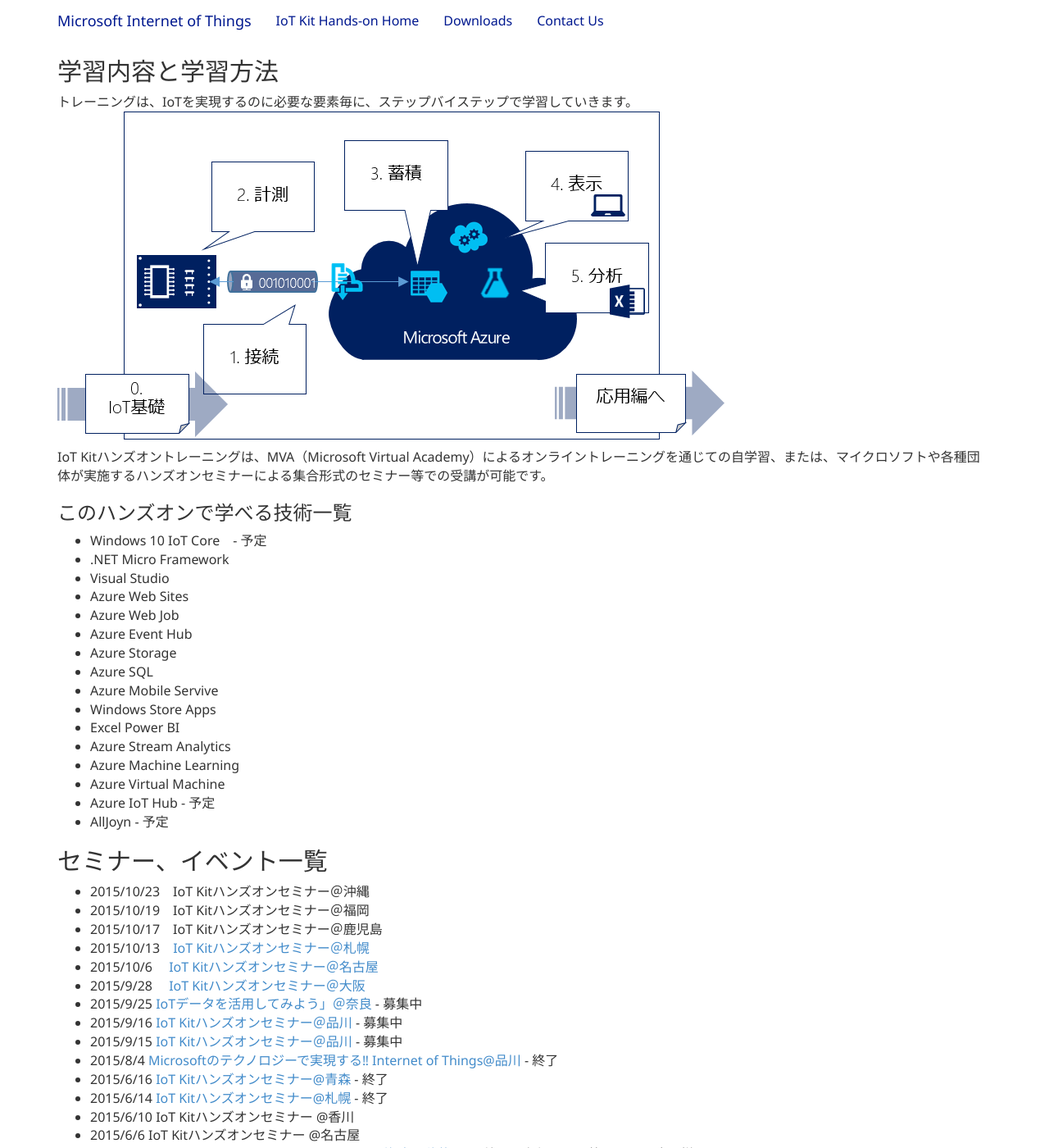
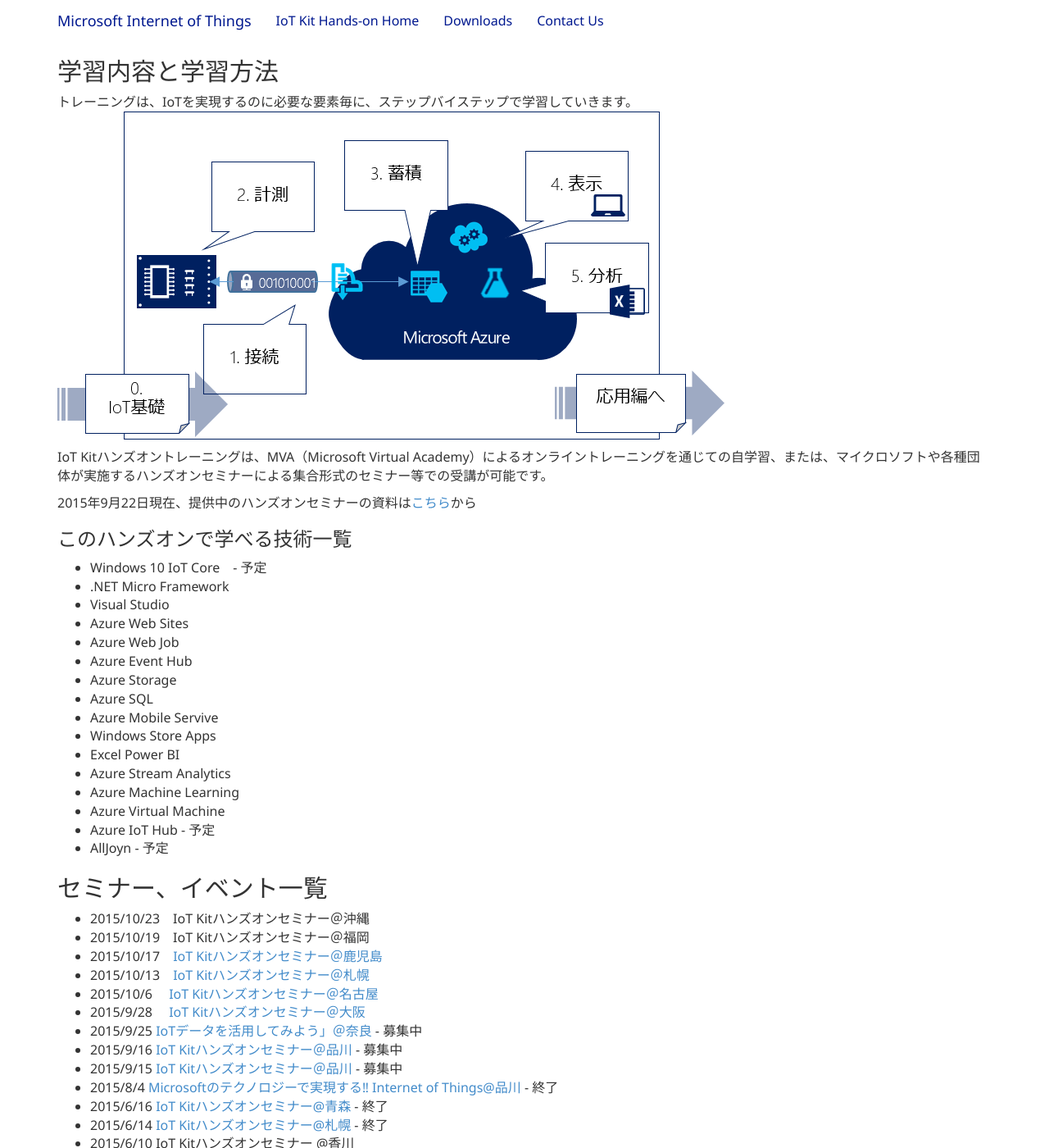
Before and after one commit to ms-iotkithol-jp/ms-iotkithol-jp.github.io, a Jekyll site: the page built from HowToLearn.md, in a window 1280 px wide and 1400 px high. Shown: the whole window at 82% size. Built offline with Jekyll 4.4.1, drawn with Linux system fonts in a browser that asks for light colours; some of the changed lines change nothing that is shown.

Commit message:
Add Kagoshima Link and IoT Kit HoL Seminar contents

```diff
--- a/HowToLearn.md
+++ b/HowToLearn.md
@@ -10,6 +10,8 @@
 <img src="images/LearningStep2.png">
 
 IoT Kitハンズオントレーニングは、MVA（Microsoft Virtual Academy）によるオンライントレーニングを通じての自学習、または、マイクロソフトや各種団体が実施するハンズオンセミナーによる集合形式のセミナー等での受講が可能です。
+
+2015年9月22日現在、提供中のハンズオンセミナーの資料は[こちら](https://doc.co/M7uGBD)から
 
 ### このハンズオンで学べる技術一覧
 
@@ -34,7 +36,7 @@
 
 * 2015/10/23　IoT Kitハンズオンセミナー＠沖縄
 * 2015/10/19　IoT Kitハンズオンセミナー＠福岡
-* 2015/10/17　IoT Kitハンズオンセミナー＠鹿児島
+* 2015/10/17　[IoT Kitハンズオンセミナー＠鹿児島](https://html5j-kagoshima.doorkeeper.jp/events/31228)
 * 2015/10/13　[IoT Kitハンズオンセミナー＠札幌](https://msevents.microsoft.com/CUI/EventDetail.aspx?EventID=1032670575&Culture=ja-JP&community=0)
 * 2015/10/6　 [IoT Kitハンズオンセミナー＠名古屋](https://msevents.microsoft.com/CUI/EventDetail.aspx?EventID=1032670573&Culture=ja-JP&community=0)
 * 2015/9/28　 [IoT Kitハンズオンセミナー＠大阪](https://msevents.microsoft.com/CUI/EventDetail.aspx?EventID=1032670352&Culture=ja-JP&community=0)
```
